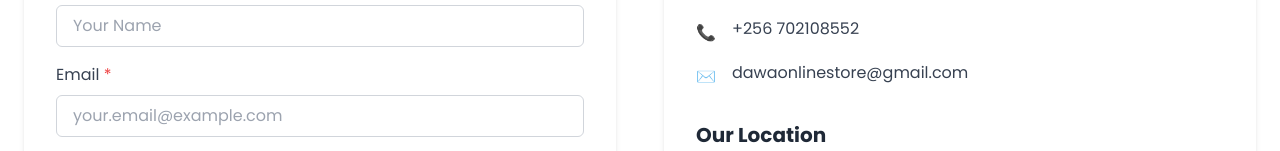
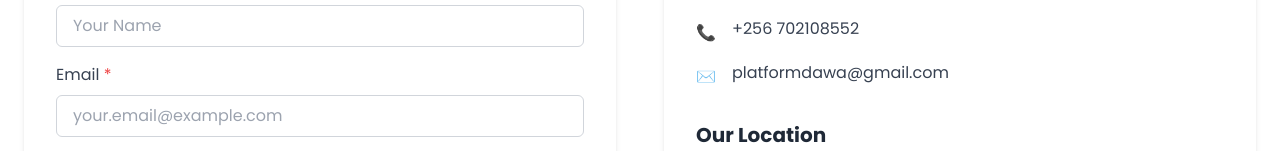
Before and after one commit to dawaplatform/dawa, a Next.js app: page /contact-us in a window 1280 px wide. Shown: the part 359-510 px from the top of the page. Built offline with nearby package versions, Linux system fonts and the light colour scheme; no server answers.

Commit message:
update email on contact us page

```diff
--- a/src/views/pages/contact-us/index.tsx
+++ b/src/views/pages/contact-us/index.tsx
@@ -1,15 +1,15 @@
 'use client';
 
+import mainConfig from '@/@core/configs/mainConfigs';
+import ContactForm from '@/components/features/forms/ContactForm';
 import React from 'react';
-import ContactForm from '@/components/features/forms/ContactForm';
 import {
   FaFacebook,
+  FaInstagram,
+  FaLinkedin,
   FaTwitter,
-  FaInstagram,
   FaYoutube,
-  FaLinkedin,
 } from 'react-icons/fa';
-import mainConfig from '@/@core/configs/mainConfigs';
 
 const ContactPage: React.FC = () => {
   return (
@@ -54,7 +54,7 @@ const ContactPage: React.FC = () => {
               <li className="flex items-start">
                 <span className="text-primary_1 flex-shrink-0 mt-1">✉️</span>
                 <span className="ml-4 text-gray-700">
-                  dawaonlinestore@gmail.com
+                  platformdawa@gmail.com
                 </span>
               </li>
             </ul>
```
